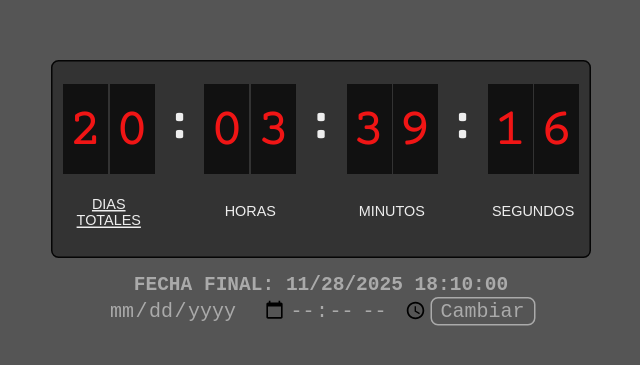
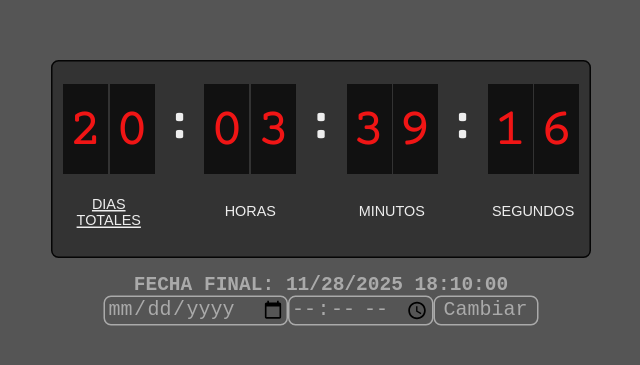
Before and after one commit to SieghartSantiago/TIEMPO-RESTANTE, a plain HTML site: page index.html in a window 1280 px wide. Shown: the part 219-584 px from the top of the page, without its empty margins (319-959 px from the left). Drawn offline with nearby package versions, Linux system fonts and the light colour scheme.

Commit message:
Arreglo de estilos en celular

```diff
--- a/styles.css
+++ b/styles.css
@@ -158,11 +158,21 @@ body {
   cursor: pointer;
 }
 
+.container-cambiar-fecha {
+  display: flex;
+}
+
 .input-cambio {
   background-color: transparent;
   border: none;
   color: #aaa;
   font-family: monospace;
+  border: 1px solid #aaa;
+  border-radius: 5px;
+  height: 20px;
+  display: flex;
+  align-items: center;
+  justify-content: center;
 }
 
 .input-cambio.error {
@@ -175,6 +185,7 @@ body {
   border-radius: 5px;
   color: #aaa;
   font-family: monospace;
+  height: 20px;
 }
 
 .cambiar-fecha-btn.pulsado {
```
Also changed, not shown: index.html (+3 -2 lines).
